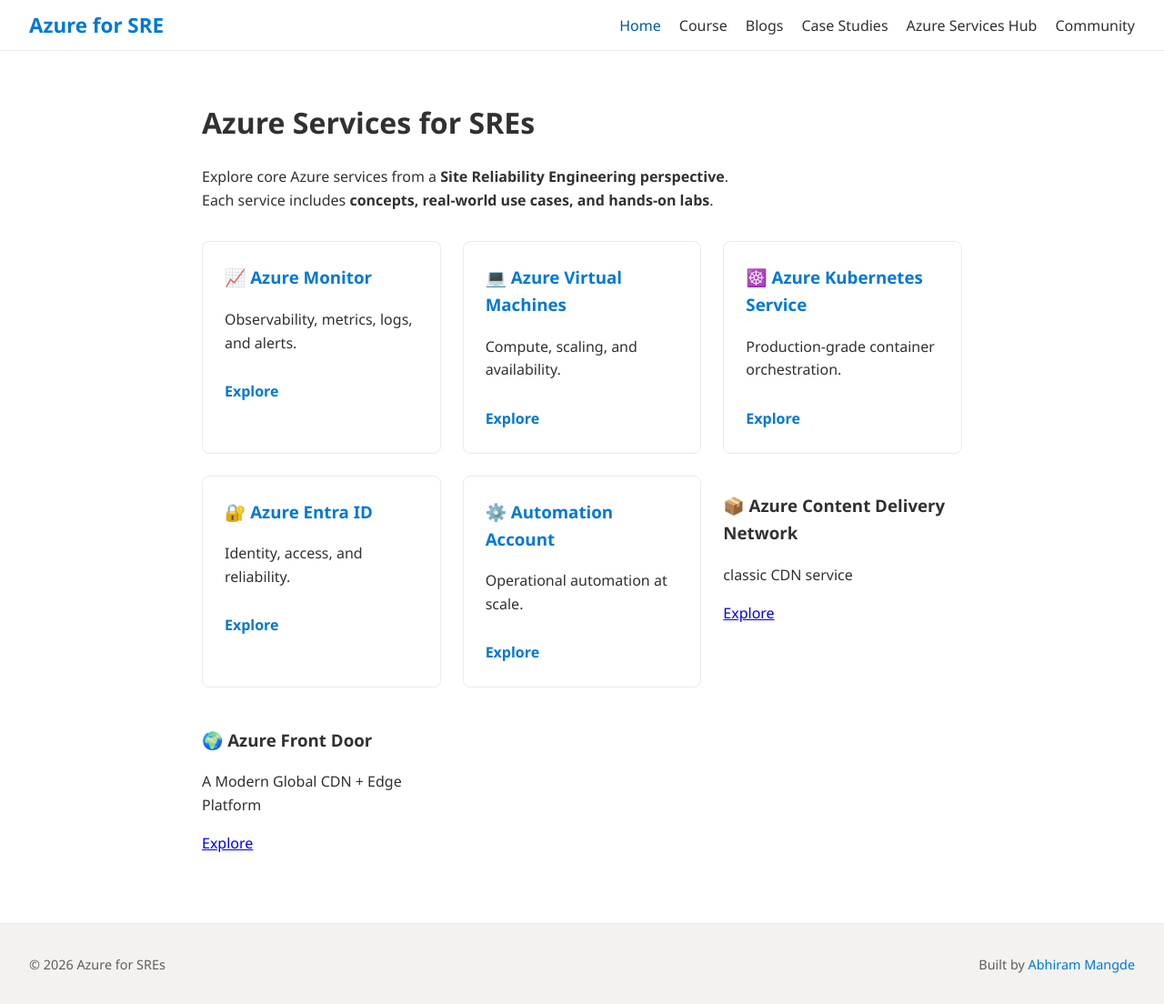
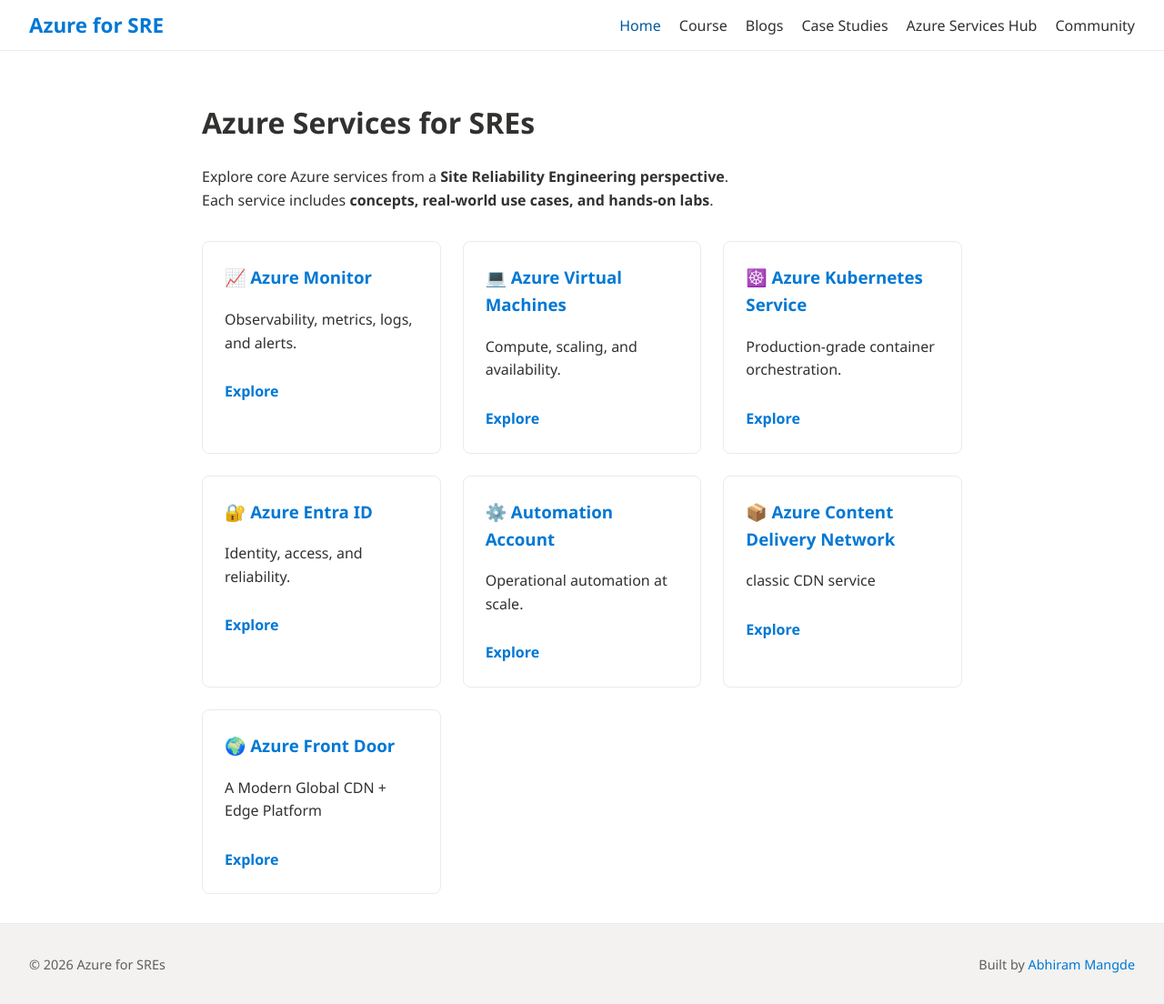
Before and after one commit to Abhiram-Mangde/Course-Azure-for-SREs, a Jekyll site: the page built from docs/azureservices.md, in a window 1280 px wide and 1104 px high. Shown: the whole window at 91% size. Built offline with Jekyll 4.4.1, drawn with Linux system fonts in a browser that asks for light colours.

Commit message:
Update azureservices.md
Fix the cosmetic bug for the service card div tag

```diff
--- a/docs/azureservices.md
+++ b/docs/azureservices.md
@@ -40,13 +40,13 @@
   <a href="{{ '/azureservices/Azure Automation Account/' | relative_url }}">Explore</a>
 </div>
 
-<div class="azure-tile">
+<div class="service-card">
 <h3>📦 Azure Content Delivery Network</h3>
 <p>classic CDN service</p>
 <a href="{{ '/azureservices/Azure CDN/' | relative_url }}">Explore</a>
 </div>
 
-<div class="azure-tile">
+<div class="service-card">
 <h3>🌍 Azure Front Door</h3>
 <p>A Modern Global CDN + Edge Platform</p>
 <a href="{{ '/azureservices/Azure Front Door/' | relative_url }}">Explore</a>
```
